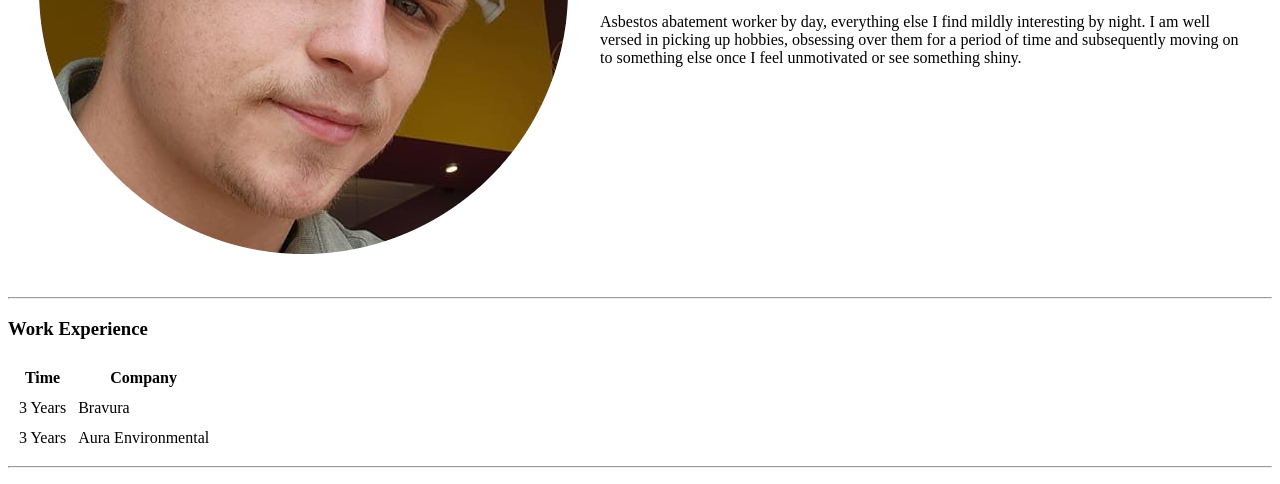
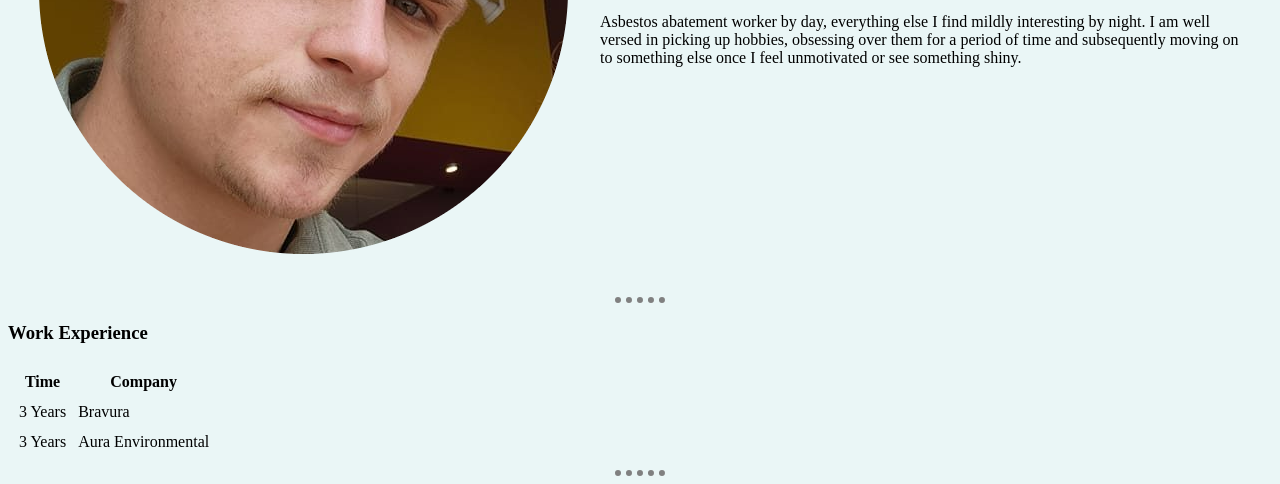
Before and after one commit to VectorScalar/HTML-Playground, a plain HTML site: page index.html in a window 1280 px wide. Shown: the part 314-798 px from the top of the page. Drawn offline with Linux system fonts and the light colour scheme.

Commit message:
Initial CSS

```diff
--- /dev/null
+++ b/css/styles.css
@@ -0,0 +1,14 @@
+
+body {
+    background-color: #EAF6F6
+}
+
+hr {
+    /* background-color: grey; */
+    border-style: none;
+    border-top-style: dotted;
+    border-top-width: 6px;
+    width: 4%;
+    border-color: grey;
+
+}
--- a/index.html
+++ b/index.html
@@ -5,11 +5,13 @@
     <meta http-equiv="X-UA-Compatible" content="IE=edge">
     <meta name="viewport" content="width=device-width, initial-scale=1.0">
     <title>Justin's Personal Page</title>
+    <link rel="stylesheet" href="css/styles.css">
+
 </head>
 <body>
     <table cellspacing="30">
         <tr>
-            <td><img src="JustinPic.png" alt="Picture of Justin Ellis"></td>
+            <td><img src="images/JustinPic.png" alt="Picture of Justin Ellis"></td>
             <td><h1>Justin Ellis</h1>
             <p><em>Jack of ass, Master of nothing</em></p>
             <p>Asbestos abatement worker by day, everything else I find mildly interesting by night. I am well versed in picking up hobbies, obsessing over them for a period of time and subsequently moving on to something else once I feel unmotivated or see something shiny.</p>
```
Also changed, not shown: images/JustinPic.png (renamed from JustinPic.png).
